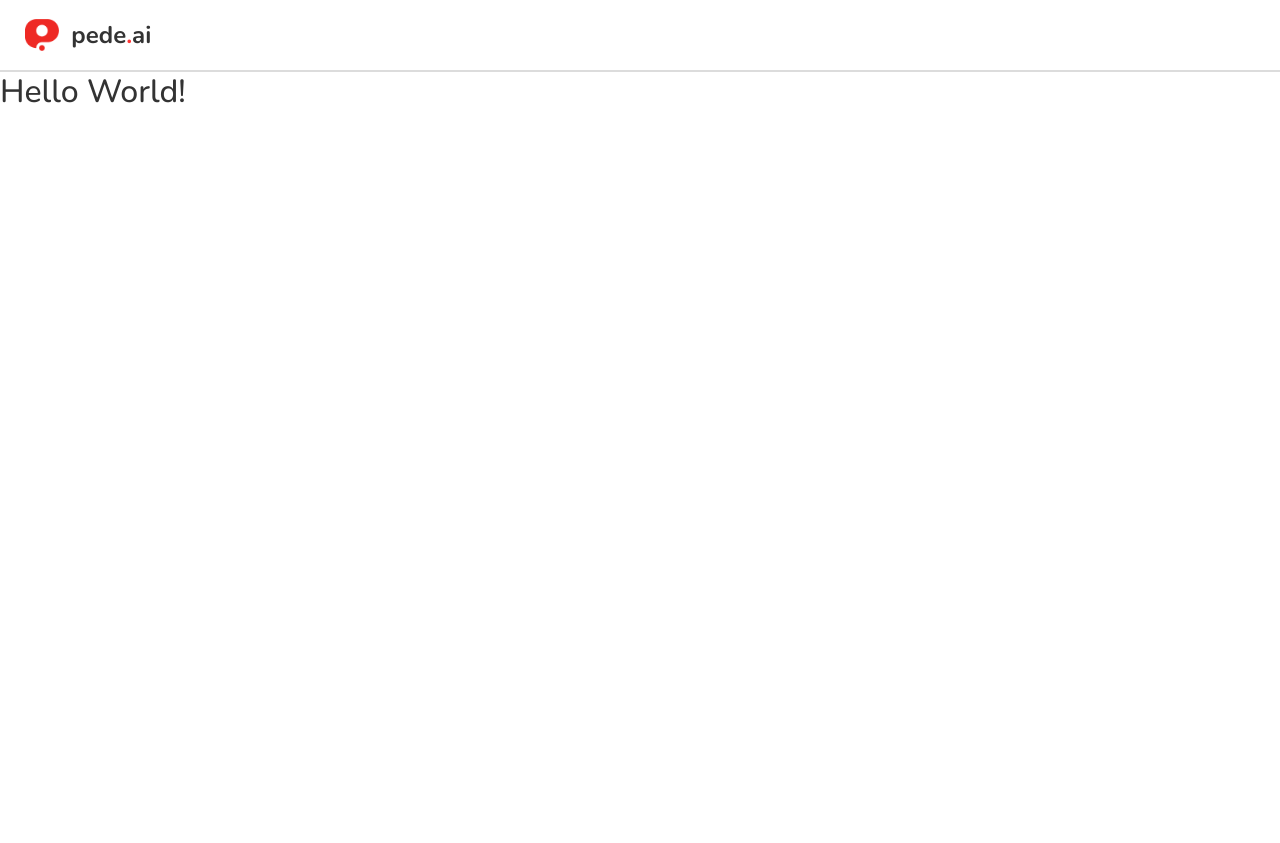
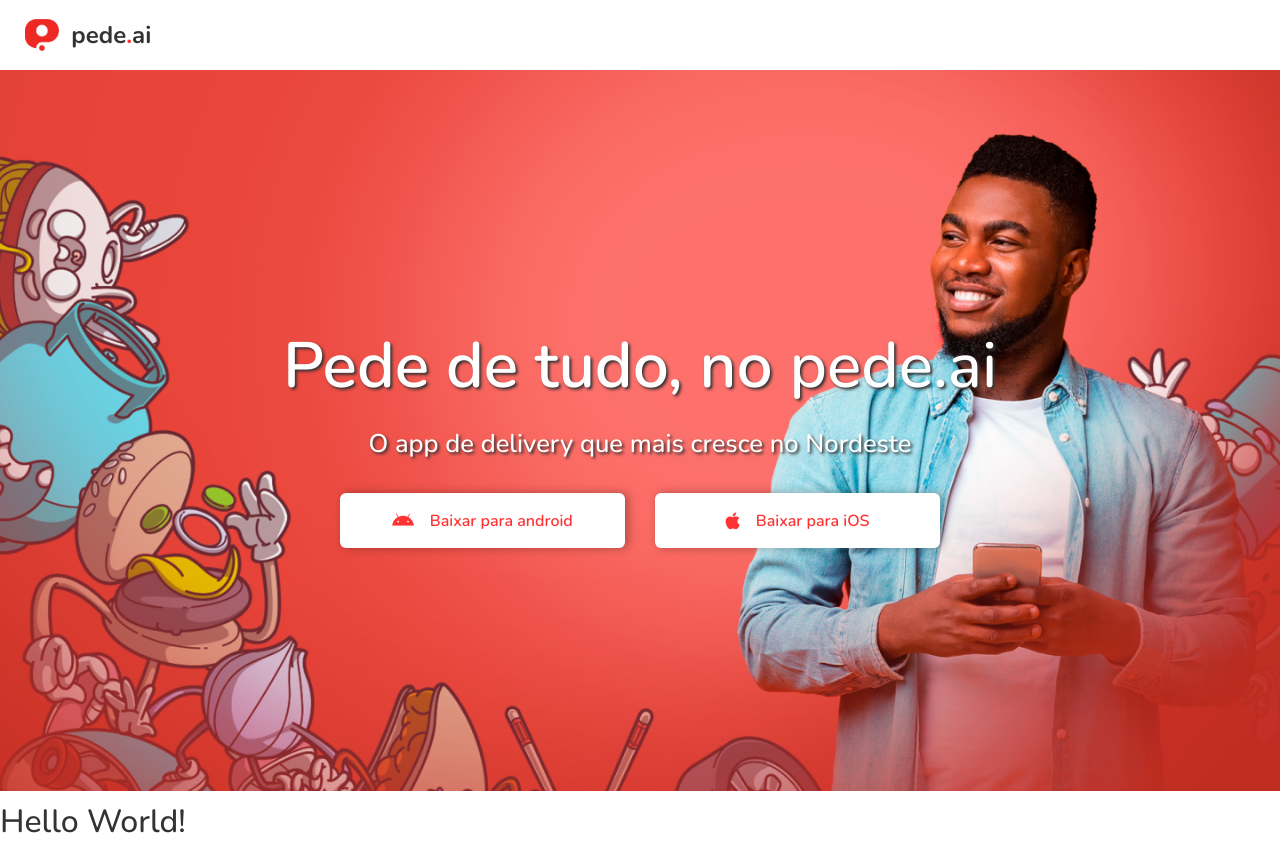
Before and after one commit to IgorCazeNunes/Clone-Pedeai, a website: page index.html in a window 1280 px wide. Before the commit the page ends 800 px from the top, so only its background shows below. Drawn offline with nearby package versions, Linux system fonts and the light colour scheme.

Commit message:
Finalizado Main Header.

```diff
--- a/index.html
+++ b/index.html
@@ -11,6 +11,8 @@
     <title>Clone Pede.ai</title>
 
     <link rel="icon" type="image/png" href="src/assets/images/logo.png">
+
+    <link rel="stylesheet" href="/node_modules/@fortawesome/fontawesome-free/css/all.css">
 
     <link rel="stylesheet" href="src/style/cssReset.css">
     <link rel="stylesheet" href="src/style/index.css">
@@ -30,6 +32,29 @@
     </header>
 
     <main>
+        <section class="main-header">
+            <h1>
+                Pede de tudo, no <strong>pede<span>.</span>ai</strong>
+            </h1>
+
+            <h2>
+                O app de delivery que mais cresce no Nordeste
+            </h2>
+
+            <div class="button-group">
+                <a href="https://play.google.com/store/apps/details?id=pedeaiuser.app&hl=pt_BR" target="_blank"
+                    rel="noreferrer">
+                    <i class="fab fa-android"></i>
+                    Baixar para android
+                </a>
+
+                <a href="https://apps.apple.com/us/app/pede-ai-delivery/id1231800129" target="_blank" rel="noreferrer">
+                    <i class="fab fa-apple"></i>
+                    Baixar para iOS
+                </a>
+            </div>
+        </section>
+
         <h1>Hello World!</h1>
     </main>
 
--- a/src/style/index.css
+++ b/src/style/index.css
@@ -3,6 +3,7 @@
     --bg-gray: #f1f2f4;
     --text: #333333;
     --gray: #dcdcdc;
+    --white: #ffffff;
     --red: #ff3333;
 }
 
@@ -45,3 +46,93 @@
 header .navbar .navbar-icon h1 span {
     color: var(--red);
 }
+
+/*------------------------*
+ *          Main          *
+ *------------------------*/
+
+main {
+    display: flex;
+    flex-direction: column;
+
+    width: 100%;
+}
+
+
+/*------------------------*
+ *       Main Header      *
+ *------------------------*/
+main .main-header {
+    flex: 1 1 0%;
+    display: flex;
+    align-items: center;
+    justify-content: center;
+    flex-direction: column;
+
+    min-height: calc(100vh - 70px);
+    width: 100%;
+
+    background: url(../assets/images/background-main.png) no-repeat;
+    background-size: 100%;
+}
+
+main .main-header h1,
+main .main-header h2 {
+    color: var(--white);
+    text-align: center;
+    text-shadow: var(--text) 2px 2px 3px;
+}
+
+
+main .main-header h1 {
+    font-size: 4rem;
+    font-weight: 600;
+}
+
+main .main-header h2 {
+    margin-top: 1rem;
+
+    font-size: 1.6rem;
+    font-weight: 500;
+}
+
+main .main-header .button-group {
+    display: flex;
+    justify-content: space-between;
+
+    height: 55px;
+    width: 600px;
+
+    margin-top: 2rem;
+}
+
+main .main-header .button-group a {
+    display: flex;
+    align-items: center;
+    justify-content: center;
+
+    width: 285px;
+    padding: 10px;
+
+    text-decoration: none;
+
+    color: var(--red);
+    font-weight: 600;
+
+    background: var(--bg-white);
+    border-radius: 6px;
+    box-shadow: rgba(0, 0, 0, 0.3) 3px 0px 10px;
+
+    transition: all 0.2s;
+}
+
+main .main-header .button-group a i {
+    margin-right: 1rem;
+
+    font-size: 1.2rem;
+}
+
+main .main-header .button-group a:hover {
+    border-radius: 6px;
+    box-shadow: rgba(0, 0, 0, 0.6) 3px 0px 10px;
+}
```
